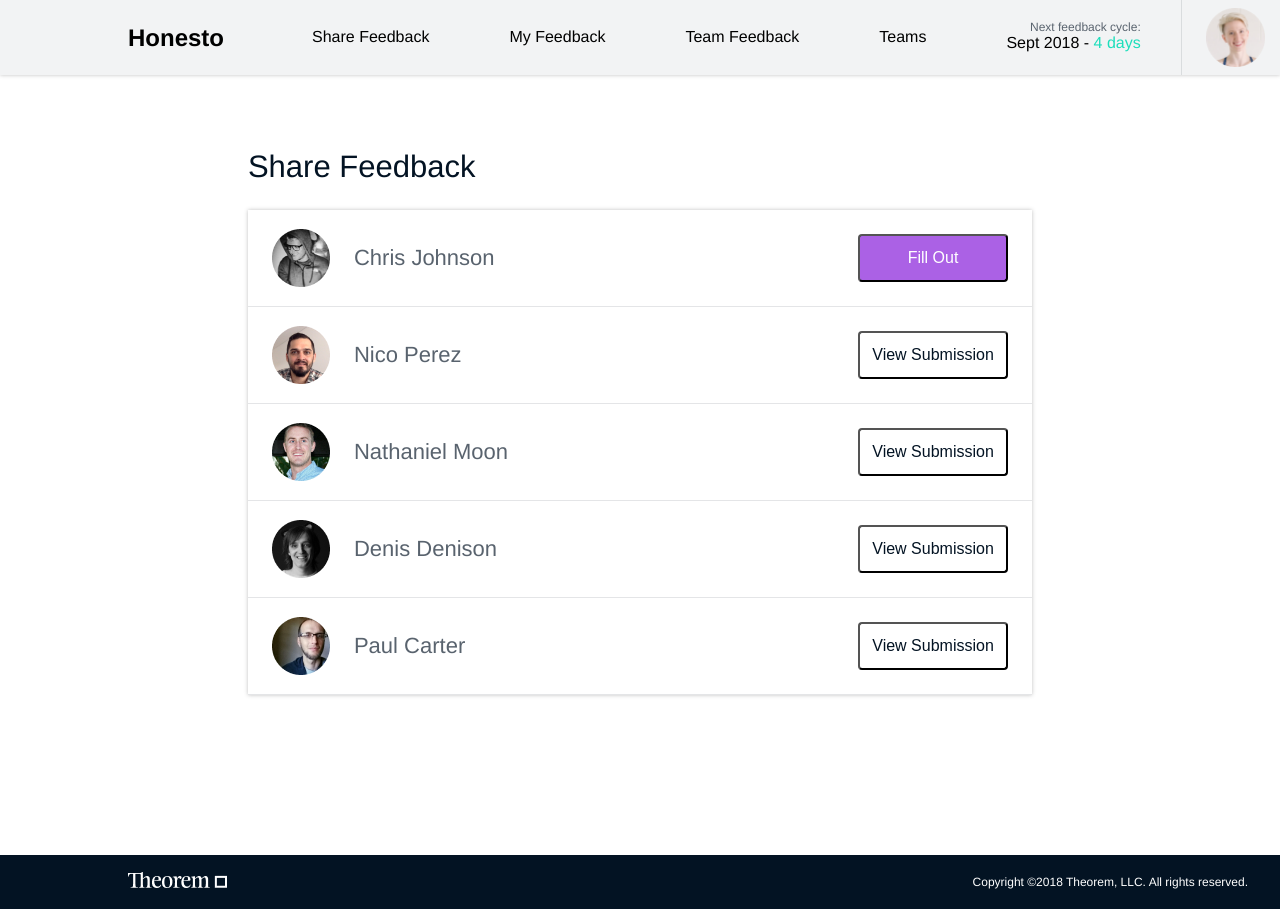
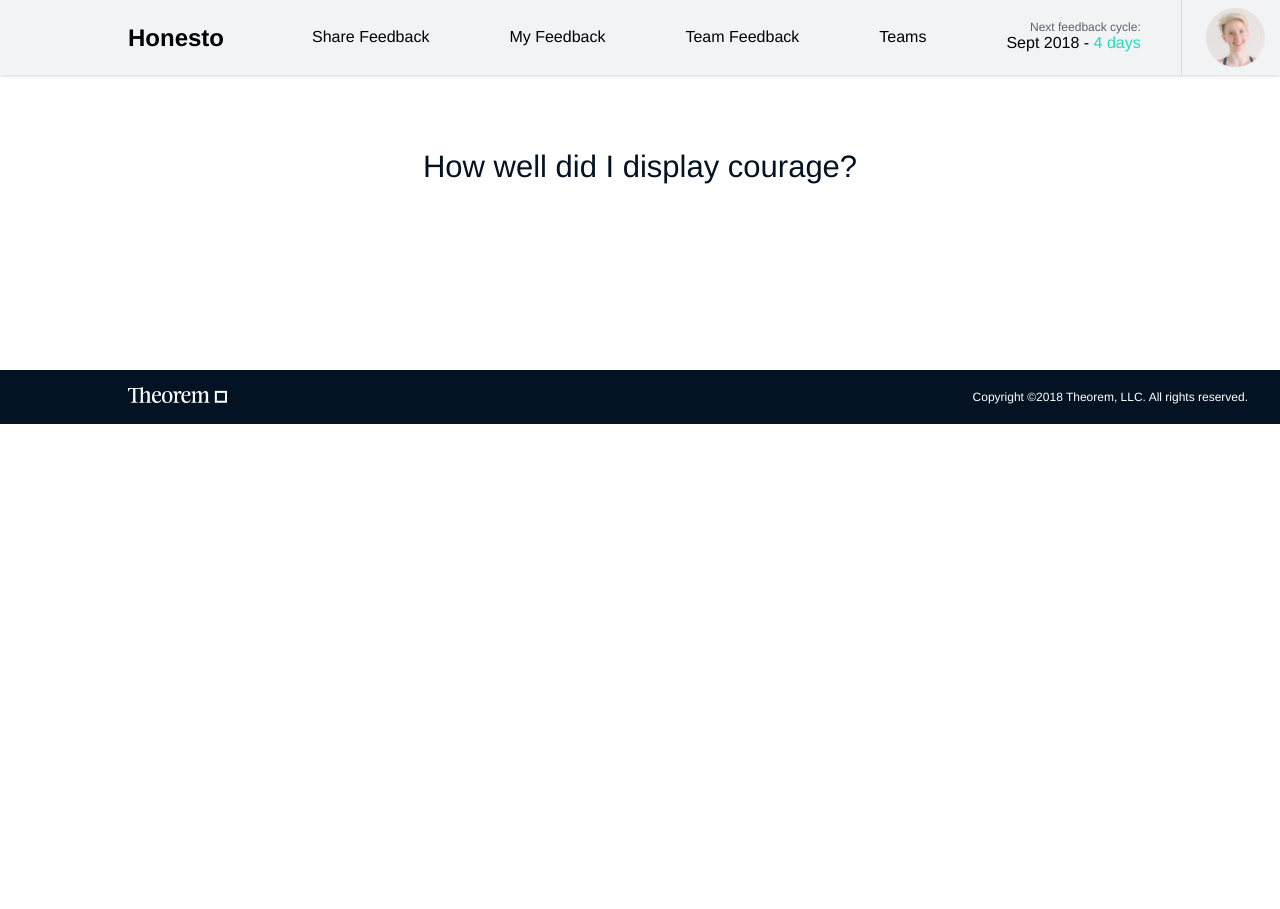
Before and after one commit to luminous3/honesto, a React (Create React App) app: page / in a window 1280 px wide. Shown: the top 909 px of the page. After the commit the page ends 800 px from the top, so only its background shows below. Built offline with nearby package versions, Linux system fonts and the light colour scheme.

Commit message:
move header to common

```diff
--- /dev/null
+++ b/src/components/common/Header.css
@@ -0,0 +1,4 @@
+.main-header {
+  display: flex;
+  justify-content: flex-start;
+}
--- /dev/null
+++ b/src/components/common/Header.js
@@ -0,0 +1,10 @@
+import React from 'react'
+import './Header.css'
+
+export default ({ children }) => {
+  return (
+    <div className="main-header">
+      <h2 className="main-title">{children}</h2>
+    </div>
+  )
+}
--- a/src/components/main/Main.js
+++ b/src/components/main/Main.js
@@ -1,13 +1,14 @@
 import React, { Component } from 'react'
 
 import Home from '../share-feedback/home/Home'
+import MultipleChoice from '../share-feedback/questions/multiple-choice/MultipleChoice'
 import './Main.css'
 
 class Main extends Component {
   render() {
     return (
       <main>
-        <Home />
+        <MultipleChoice />
       </main>
     )
   }
--- a/src/components/share-feedback/home/Home.css
+++ b/src/components/share-feedback/home/Home.css
@@ -5,10 +5,10 @@
   font-weight: 400;
 }
 
-.main-header {
+/* .main-header {
   display: flex;
   justify-content: flex-start;
-}
+} */
 
 h2 {
   font-weight: 400;
--- a/src/components/share-feedback/home/Home.js
+++ b/src/components/share-feedback/home/Home.js
@@ -1,5 +1,6 @@
 import React, { Component } from 'react'
 
+import Header from '../../common/Header'
 import person1 from './person1.png'
 import person2 from './person2.png'
 import person3 from './person3.png'
@@ -11,10 +12,8 @@
 class Home extends Component {
   render() {
     return (
-      <div className="content">
-        <div className="main-header">
-          <h2 className="main-title">Share Feedback</h2>
-        </div>
+      <div className="share-feedback-home">
+        <Header>Share Feedback</Header>
         <ul className="people-list">
           <li>
             <img alt="person1.png" src={person1} />
--- /dev/null
+++ b/src/components/share-feedback/questions/multiple-choice/MultipleChoice.js
@@ -0,0 +1,16 @@
+import React, { Component } from 'react'
+
+import Header from '../../../common/Header'
+import './MultipleChoice.css'
+
+class MultipleChoice extends Component {
+  render() {
+    return (
+      <div className="multiple-choice">
+        <Header>How well did I display courage?</Header>
+      </div>
+    )
+  }
+}
+
+export default MultipleChoice
```
Also changed, not shown: package.json (line endings or trailing spaces), src/components/share-feedback/questions/multiple-choice/MultipleChoice.css (added), 1 other file (tests, documents, lock files or other folders).
